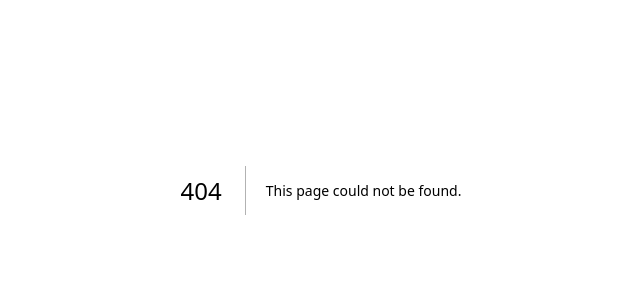
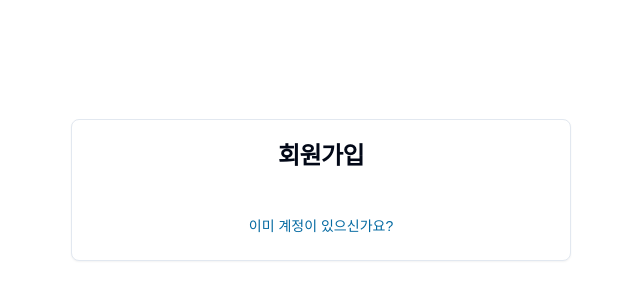
Before and after one commit to kkomin/chatgpt-by-min, a Next.js app: page /signup in a window 1280 px wide. Before the commit this address had no page. Shown: the part 210-510 px from the top of the page, without its empty margins (319-959 px from the left). Built offline with nearby package versions, Linux system fonts and the light colour scheme.

Commit message:
⚙️회원가입 페이지 카드 생성성 및 컴포넌트 설정

```diff
--- /dev/null
+++ b/app/(auth)/signup/page.tsx
@@ -0,0 +1,7 @@
+import SignUpForm from "@/components/auth/SignUpForm";
+
+export default function SignupPage() {
+    return (
+        <SignUpForm />
+    );
+}
--- /dev/null
+++ b/components/auth/FormCard.tsx
@@ -0,0 +1,26 @@
+import Link from "next/link";
+import { Card, CardContent, CardDescription, CardFooter, CardHeader, CardTitle } from "../ui/card";
+
+type Props = {
+    title: string;
+    footer: { label: string; href: string };
+    children: React.ReactNode;
+};
+
+export default function FormCard({title, footer, children}: Props) {
+    return (
+        <Card className="w-[500px] flex flex-col items-center border">
+            <CardHeader>
+                <CardTitle>{title}</CardTitle>
+            </CardHeader>
+            <CardContent className="w-[90%]">
+                {children}
+            </CardContent>
+            <CardFooter>
+                <Link className="text-sm text-sky-700" href={footer.href}>
+                    {footer.label}
+                </Link>
+            </CardFooter>
+        </Card>
+    );
+}
--- /dev/null
+++ b/components/auth/SignUpForm.tsx
@@ -0,0 +1,13 @@
+import FormCard from "./FormCard";
+
+export default function SignUpForm() {
+    return (
+    <FormCard
+        title="회원가입"
+        footer={{ label: "이미 계정이 있으신가요?", href: "/login" }}>
+            <form>
+
+            </form>
+    </FormCard>
+    );
+}
--- /dev/null
+++ b/components/ui/card.tsx
@@ -0,0 +1,79 @@
+import * as React from "react"
+
+import { cn } from "@/lib/utils"
+
+const Card = React.forwardRef<
+  HTMLDivElement,
+  React.HTMLAttributes<HTMLDivElement>
+>(({ className, ...props }, ref) => (
+  <div
+    ref={ref}
+    className={cn(
+      "rounded-lg border bg-card text-card-foreground shadow-sm",
+      className
+    )}
+    {...props}
+  />
+))
+Card.displayName = "Card"
+
+const CardHeader = React.forwardRef<
+  HTMLDivElement,
+  React.HTMLAttributes<HTMLDivElement>
+>(({ className, ...props }, ref) => (
+  <div
+    ref={ref}
+    className={cn("flex flex-col space-y-1.5 p-6", className)}
+    {...props}
+  />
+))
+CardHeader.displayName = "CardHeader"
+
+const CardTitle = React.forwardRef<
+  HTMLDivElement,
+  React.HTMLAttributes<HTMLDivElement>
+>(({ className, ...props }, ref) => (
+  <div
+    ref={ref}
+    className={cn(
+      "text-2xl font-semibold leading-none tracking-tight",
+      className
+    )}
+    {...props}
+  />
+))
+CardTitle.displayName = "CardTitle"
+
+const CardDescription = React.forwardRef<
+  HTMLDivElement,
+  React.HTMLAttributes<HTMLDivElement>
+>(({ className, ...props }, ref) => (
+  <div
+    ref={ref}
+    className={cn("text-sm text-muted-foreground", className)}
+    {...props}
+  />
+))
+CardDescription.displayName = "CardDescription"
+
+const CardContent = React.forwardRef<
+  HTMLDivElement,
+  React.HTMLAttributes<HTMLDivElement>
+>(({ className, ...props }, ref) => (
+  <div ref={ref} className={cn("p-6 pt-0", className)} {...props} />
+))
+CardContent.displayName = "CardContent"
+
+const CardFooter = React.forwardRef<
+  HTMLDivElement,
+  React.HTMLAttributes<HTMLDivElement>
+>(({ className, ...props }, ref) => (
+  <div
+    ref={ref}
+    className={cn("flex items-center p-6 pt-0", className)}
+    {...props}
+  />
+))
+CardFooter.displayName = "CardFooter"
+
+export { Card, CardHeader, CardFooter, CardTitle, CardDescription, CardContent }
```
